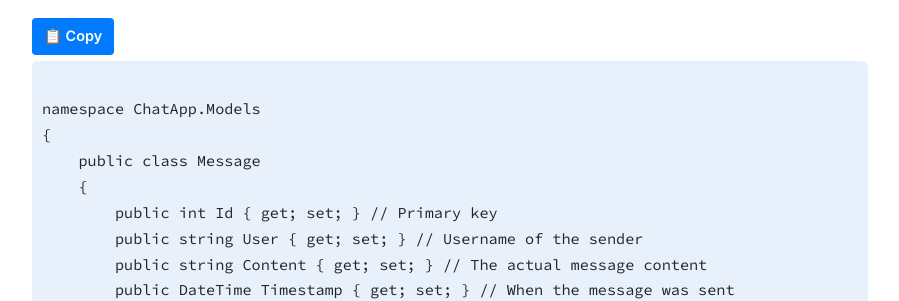
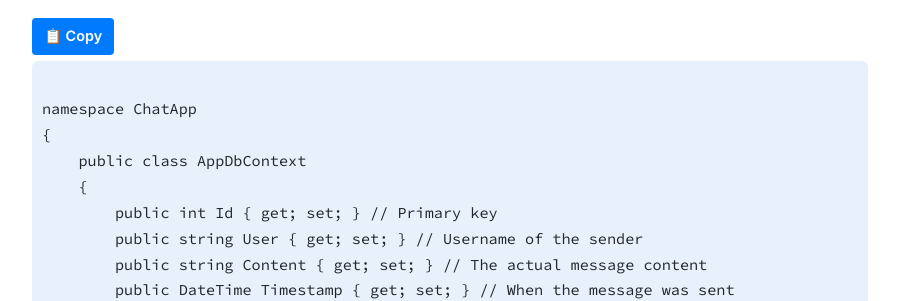
Before and after one commit to JWalshe86/ChatApp, a Jekyll site: the page built from docs/ChatAppPartTwo.md, in a window 1280 px wide and 900 px high, scrolled down 3063 px. Shown: the part 161-462 px from the top of the window, without its empty margins (190-1089 px from the left). Built offline with Jekyll 4.4.1, drawn with Linux system fonts in a browser that asks for light colours; some of the changed text lies outside the part shown.

Commit message:
Update ChatAppPartTwo.md

```diff
--- a/docs/ChatAppPartTwo.md
+++ b/docs/ChatAppPartTwo.md
@@ -69,9 +69,9 @@ Previously, `IdentityDbContext<IdentityUser>` handled user authentication. Howev
     <button class="copy-button">📋 Copy</button>
 
     <pre><code>
-namespace ChatApp.Models
+namespace ChatApp
 {
-    public class Message
+    public class AppDbContext
     {
         public int Id { get; set; } // Primary key
         public string User { get; set; } // Username of the sender
```
